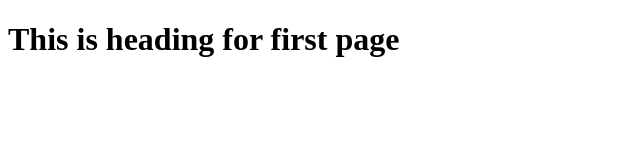
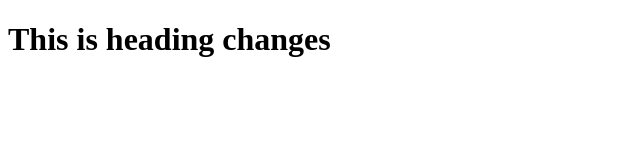
Before and after one commit to noblesidhu/coursera, a plain HTML site: page site/index.html in a window 1280 px wide. Shown: the whole page, without its empty margins (0-640 px from the left). Drawn offline with Linux system fonts and the light colour scheme.

Commit message:
another change

```diff
--- a/site/index.html
+++ b/site/index.html
@@ -6,6 +6,6 @@
 	<title>Hello Coursera</title>
 </head>
 <body>
-<h1>This is heading for first page</h1>
+<h1>This is heading changes</h1>
 </body>
 </html>
```
